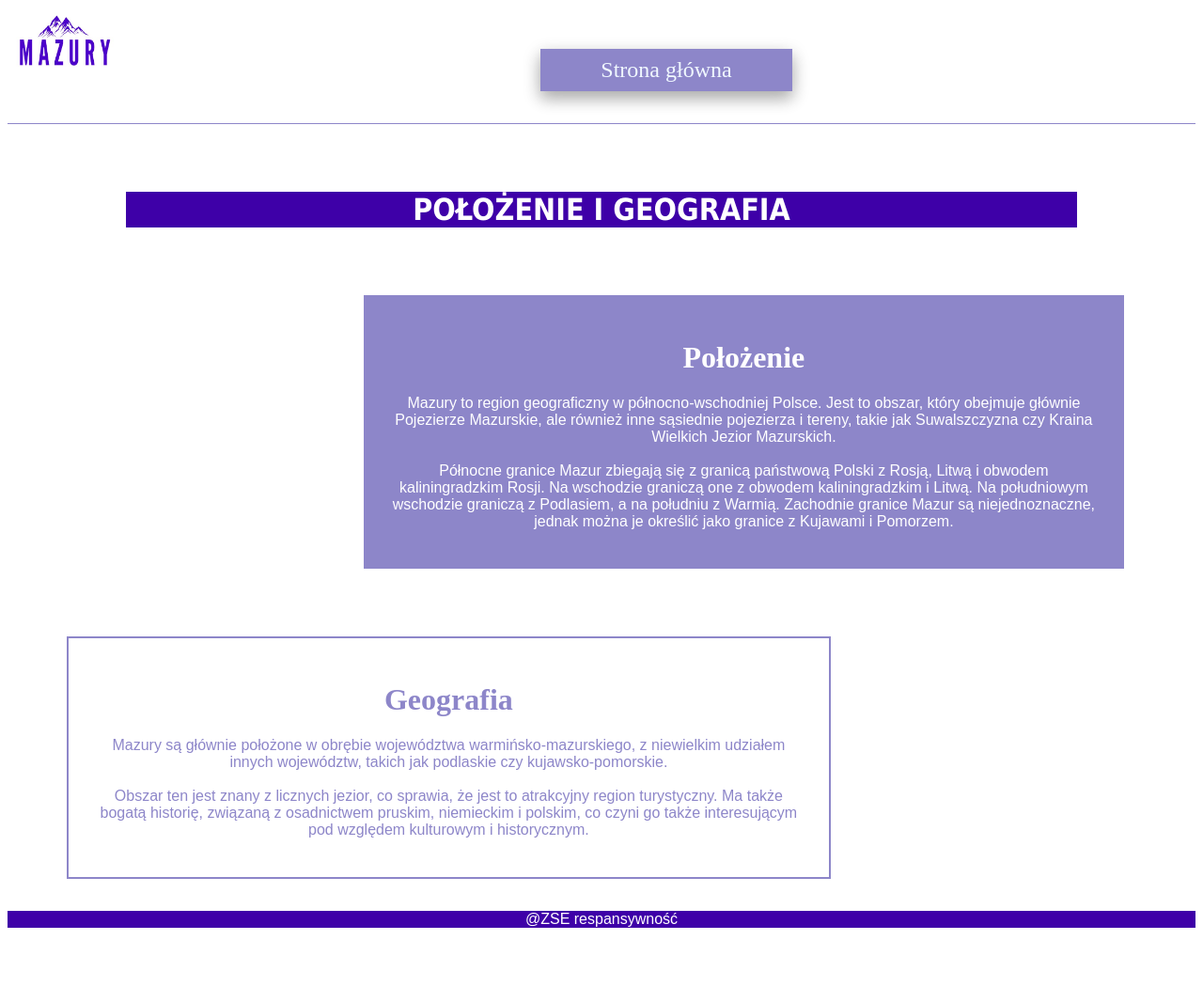
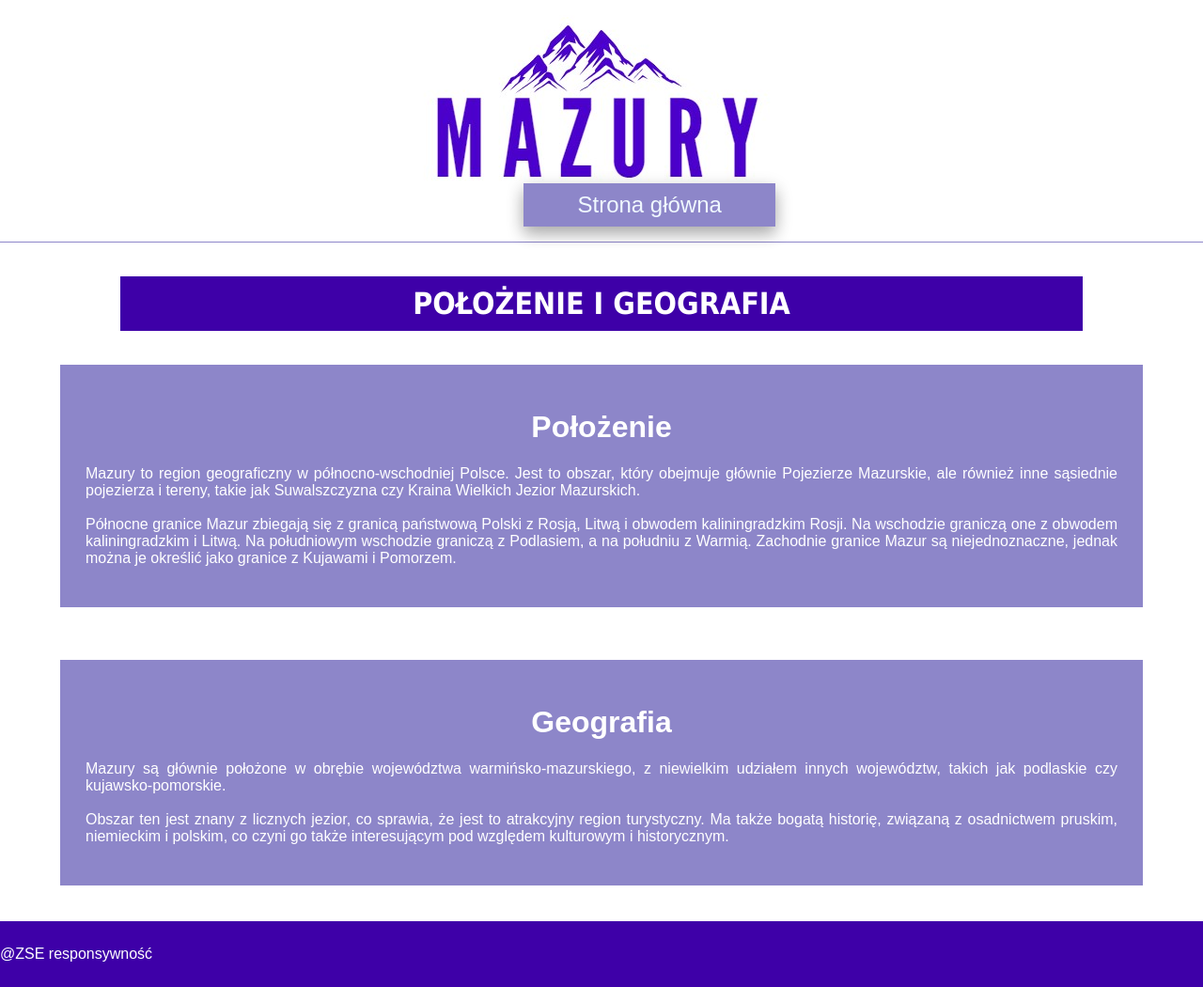
Before and after one commit to wika855/responsywnosc-, a plain HTML site: page menu3.html in a window 1280 px wide. Shown: the whole page at 94% size. Before the commit the page ends 1003 px from the top, so only its background shows below. Drawn offline with Linux system fonts and the light colour scheme; a script that the page names is missing.

Commit message:
Update menu3.html

```diff
--- a/menu3.html
+++ b/menu3.html
@@ -1,51 +1,41 @@
 <!DOCTYPE html>
 <html lang="PL">
 <head>
-	<title>Respansywność</title>
+    <title>Responsywność</title>
     <meta charset="UTF-8">
+    <meta name="viewport" content="width=device-width, initial-scale=1.0">
     <script src="script.js" defer></script>
     <style>
     body {
-        background-color:#ffffff;
-
+        background-color: #ffffff;
+        margin: 0;
+        padding: 0;
+        font-family: Arial, sans-serif;
     }
-    div.l{
+    div.l {
         border-bottom: 1px solid #8D86C9;
     }
-	div.blok {
-		background-color:  #8D86C9;
-		width: 60%;
-		margin-left:30%;
-        margin-top: 0%;
-		padding: 25px;
-		border-top: 1px solid #8D86C9;
-        color: #ffffff;
-
-
-	}
-    div.b {
-		background-color:  #ffffff;
-		width: 60%;
-		margin-left:5%;
-        margin-top: 0%;
+    div.blok, div.b {
+        background-color: #8D86C9;
+        width: 90%; /* Zmieniam szerokość bloków na 90% */
+        margin: 0 auto; /* Wycentrowanie bloków */
         padding: 25px;
         border: 2px solid #8D86C9;
-        color: #8D86C9;
-
-
+        color: #ffffff;
+        box-sizing: border-box; /* Dodaję do rozmiarów paddingu i borderów do szerokości */
+        margin-bottom: 20px; /* Dodaję margines na dół dla odstępu między blokami */
     }
-
-
-	ul li{
+    ul {
+        list-style-type: none;
+        padding: 0;
+    }
+    ul li {
         display: inline-block;
         font-size: 20px;
-        margin-left:8%
+        margin-left: 8%;
     }
-
-
     p {
-		font-family: Arial;
-		text-align: center;
+        text-align: justify;
     }
     h1.a {
         background-color: #3E00A8;
@@ -54,11 +44,11 @@
         margin: auto;
         text-align: center;
         color: white;
-
-
+        padding: 10px 0; /* Dodaję padding na górze i na dole */
+        box-sizing: border-box; /* Dodaję do rozmiaru paddingu do szerokości */
     }
-    h1{
-        text-align:center;
+    h1 {
+        text-align: center;
     }
     a {
         display: inline-block;
@@ -68,43 +58,23 @@
         text-align: center;
         color: #3E00A8;
     }
-	img{
-
-		width: 1250px;
-		height: 350px;
-        width: 100%;
-		margin: auto;
+    img {
+        max-width: 100%;
+        height: auto;
+        display: block;
+        margin: 0 auto;
+    }
+    footer {
+        background-color: #3E00A8;
+        color: white;
         text-align: center;
-
-
+        padding: 10px 0;
     }
-    img.l{
-
-		width: 125px;
-		height: 75px;
-
-		margin: auto;
-		text-align: center;
-
-
-	}
-
-
-    footer{
-        background-color: #3E00A8;
-
-        color:white;
-    }
-    ul li{
-		display: inline-block;
-		font-size: 20px;
-        margin-left:8%
-	}
-	nav{
+    nav {
         text-align: center;
         margin-top: -4%;
     }
-    .btn{
+    .btn {
         background-color: #8d86c9;
         color: aliceblue;
         font-size: 24px;
@@ -112,19 +82,15 @@
         text-decoration: none;
         transition-duration: 0.4s;
         border: 1px solid #8D86C9;
-
     }
-            .btn:hover{
+    .btn:hover {
         background-color: #4B00CC;
         color: #ffffff;
         border: 1px solid #4B00CC;
-
     }
-            .btn1{
+    .btn1 {
         box-shadow: 0 8px 16px 0 rgba(0,0,0,0.2), 0 6px 20px 0 rgba(0,0,0,0.19);
     }
-
-
     </style>
 </head>
 <body>
@@ -133,42 +99,32 @@
         <img class="l" src="logo.jpg" alt="Obraz przykładowy1">
         <nav>
             <ul>
-                <li><a href="index.html"class="btn btn1">Strona główna</a></li><br><br>
+                <li><a href="index.html" class="btn btn1">Strona główna</a></li>
             </ul>
         </nav>
     </div>
-	<br>
     <br><br>
-    <br>
-
-
     <h1 class="a">POŁOŻENIE I GEOGRAFIA</h1>
     <br><br>
-
-    <br>
-    <br>
     <div class="blok">
         <h1>Położenie</h1>
         <p>
             Mazury to region geograficzny w północno-wschodniej Polsce. Jest to obszar, który obejmuje głównie Pojezierze Mazurskie, ale również inne sąsiednie pojezierza i tereny, takie jak Suwalszczyzna czy Kraina Wielkich Jezior Mazurskich.
             <br><br>
-            Północne granice Mazur zbiegają się z granicą państwową Polski z Rosją, Litwą i obwodem kaliningradzkim Rosji. Na wschodzie graniczą one z obwodem kaliningradzkim i Litwą. Na południowym wschodzie graniczą z Podlasiem, a na południu z Warmią. Zachodnie granice Mazur są niejednoznaczne, jednak można je określić jako granice z Kujawami i Pomorzem.</p>
+            Północne granice Mazur zbiegają się z granicą państwową Polski z Rosją, Litwą i obwodem kaliningradzkim Rosji. Na wschodzie graniczą one z obwodem kaliningradzkim i Litwą. Na południowym wschodzie graniczą z Podlasiem, a na południu z Warmią. Zachodnie granice Mazur są niejednoznaczne, jednak można je określić jako granice z Kujawami i Pomorzem.
+        </p>
     </div>
-	<BR><BR><BR><BR>
+    <br><br>
     <div class="b">
         <h1>Geografia</h1>
         <p>Mazury są głównie położone w obrębie województwa warmińsko-mazurskiego, z niewielkim udziałem innych województw, takich jak podlaskie czy kujawsko-pomorskie.
             <br><br>
-                Obszar ten jest znany z licznych jezior, co sprawia, że jest to atrakcyjny region turystyczny. Ma także bogatą historię, związaną z osadnictwem pruskim, niemieckim i polskim, co czyni go także interesującym pod względem kulturowym i historycznym.</p>
+            Obszar ten jest znany z licznych jezior, co sprawia, że jest to atrakcyjny region turystyczny. Ma także bogatą historię, związaną z osadnictwem pruskim, niemieckim i polskim, co czyni go także interesującym pod względem kulturowym i historycznym.
+        </p>
     </div>
-
     <br>
     <footer>
-            <p>@ZSE respansywność</p>
+        <p>@ZSE responsywność</p>
     </footer>
-
-
-
-
 </body>
 </html>
```
Lines whose indentation alone changed are shown as unchanged.
